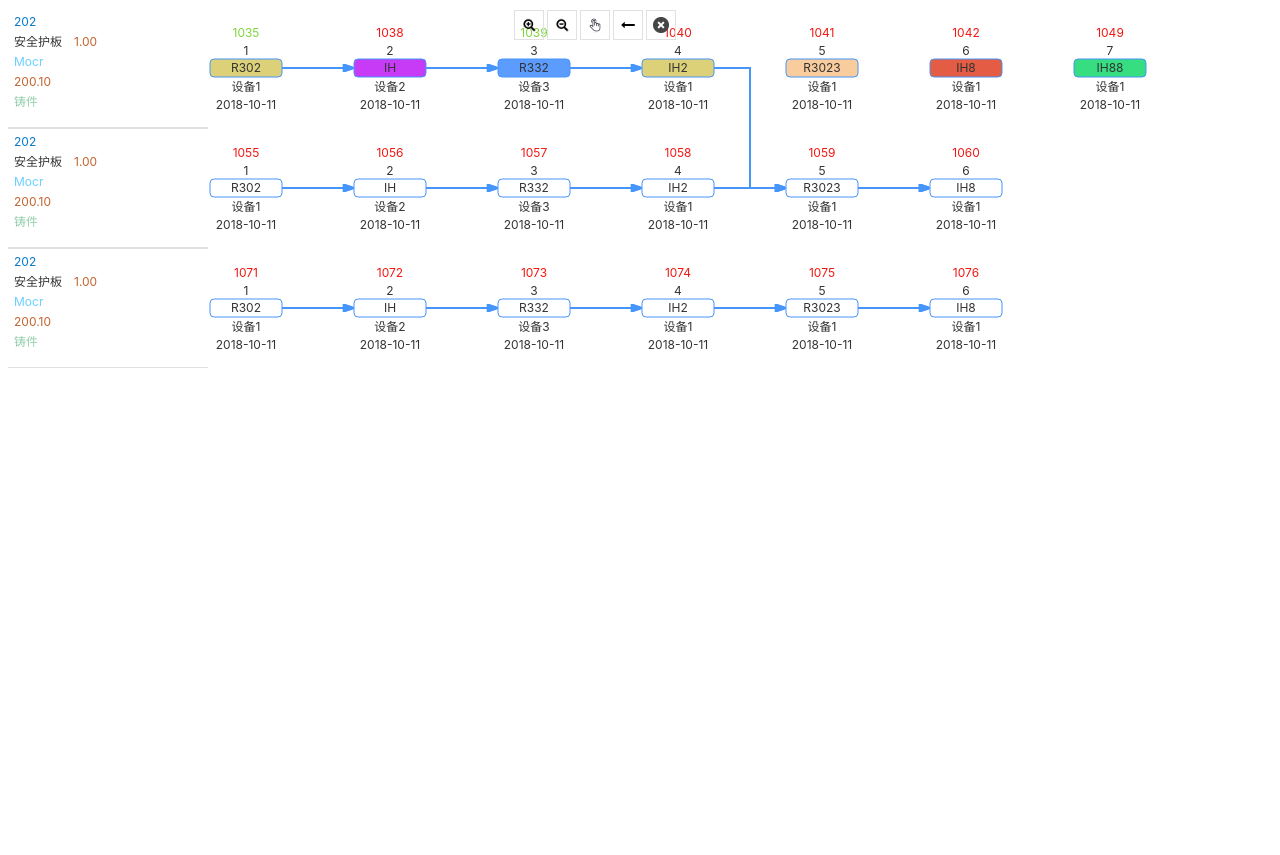
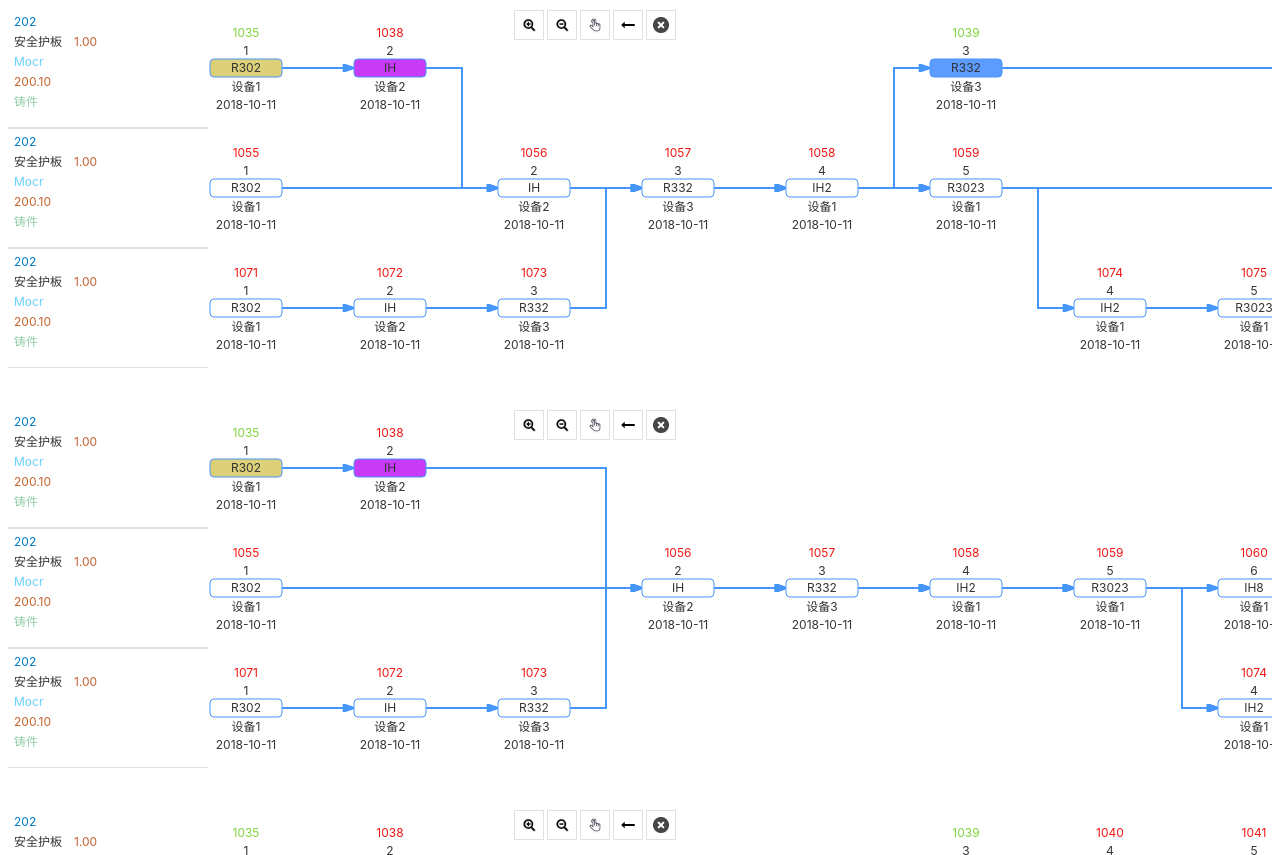
Before and after one commit to huang-qing/processflow, a website: page index.html in a window 1280 px wide. Shown: the top 855 px of the page. Before the commit the page ends 800 px from the top, so only its background shows below. Drawn offline with Linux system fonts and the light colour scheme.

Commit message:
bug fixed

```diff
--- a/index.html
+++ b/index.html
@@ -11,8 +11,8 @@
 
 <body>
     <div id="container">
-        <div id="processflow11"></div>
-        <!-- <div id="processflow1"></div>
+
+        <div id="processflow1"></div>
         <div id="processflow2"></div>
         <div id="processflow3"></div>
         <div id="processflow4"></div>
@@ -21,7 +21,8 @@
         <div id="processflow7"></div>
         <div id="processflow8"></div>
         <div id="processflow9"></div>
-        <div id="processflow10"></div> -->
+        <div id="processflow10"></div>
+        <div id="processflow11"></div>
     </div>
 
 </body>
--- a/js/index.js
+++ b/js/index.js
@@ -201,6 +201,10 @@ $(function () {
         {
             start: '1059',
             end: '1074'
+        },
+        {
+            start: '1039',
+            end: '1060'
         }
     ];
 
@@ -481,10 +485,10 @@ $(function () {
     });
 
 
-    // processflow1.load({
-    //     processflow: flows,
-    //     flowline: flowline1
-    // });
+    processflow1.load({
+        processflow: flows,
+        flowline: flowline1
+    });
 
 
 }());
--- a/src/processflow.js
+++ b/src/processflow.js
@@ -26,7 +26,7 @@
         var i = 1;
 
         return function () {
-            return ''+i++;
+            return '' + i++;
         };
     }();
 
@@ -1371,14 +1371,6 @@
             this.renderLine(nextNode, info);
         }
 
-        // //多件合件，允许分支
-        // if (isOut && info.count > 1 &&
-        //     !(nodeInfo.state.in && nodeInfo.state.in.length === info.count - 1)) {
-        //     nextNode = this.getNextNode(node);
-        //     this.renderStraightLine(node, nextNode, info.id);
-        //     this.renderLine(nextNode, info);
-        // }
-
     };
 
     Flowline.prototype.analysisStateIn = function (node, info, nodeInfo) {
@@ -1406,7 +1398,9 @@
             processId = node.parent().attr('data-id'),
             isOut = false,
             stateIn = nodeInfo.state.in,
-            stateOut = nodeInfo.state.out;
+            stateOut = nodeInfo.state.out,
+            from,
+            to;
 
         if (!stateOut) {
             return false;
@@ -1425,20 +1419,18 @@
             return false;
         }
 
-        //3-1.在当前节点进行合件后立刻拆件回原装配线
-        if (stateIn && stateOut && stateIn.length > 0 && stateOut.length > 0) {
+        //3.在当前节点进行合件后立刻跳转的其他的装配线继续合件
+        if (nodeInfo.state.in && nodeInfo.state.out.length === 1 &&
+            nodeInfo.state.in.length === info.count - 1) {
+            from = [];
+            to = nodeInfo.state.out[0].process.to;
             for (var i = 0, leni = stateIn.length; i < leni; i++) {
-                for (var j = 0, lenj = stateOut.length; j < lenj; j++) {
-                    if (stateIn[i].process.from !== processId && stateIn[i].process.from && stateIn[i].process.from === stateOut[j].process.to) {
-                        return false;
-                    }
-                }
-            }
-
-        }
-        //3-2.在当前节点进行合件后立刻跳转的其他的装配线继续合件
-        if (nodeInfo.state.in && nodeInfo.state.in.length === info.count - 1) {
-            return true;
+                from.push(stateIn[i].process.from);
+            }
+
+            if (from.indexOf(to) === -1) {
+                return true;
+            }
         }
 
         //4.在当前装配线进行过合件，本流程强制不执行拆件操作
@@ -1741,7 +1733,11 @@
         else {
             //排除重复连线
             for (i = 0, len = this.data.length; i < len; i++) {
-                if (this.data[i].start === line.start && this.data[i].end === id) {
+                if (this.data[i].start === line.start && flow.count === 1) {
+                    this.renderErrorFlowline(node);
+                    return;
+                }
+                else if (this.data[i].start === line.start && this.data[i].end === id) {
                     this.renderErrorFlowline(node);
                     return;
                 }
```
